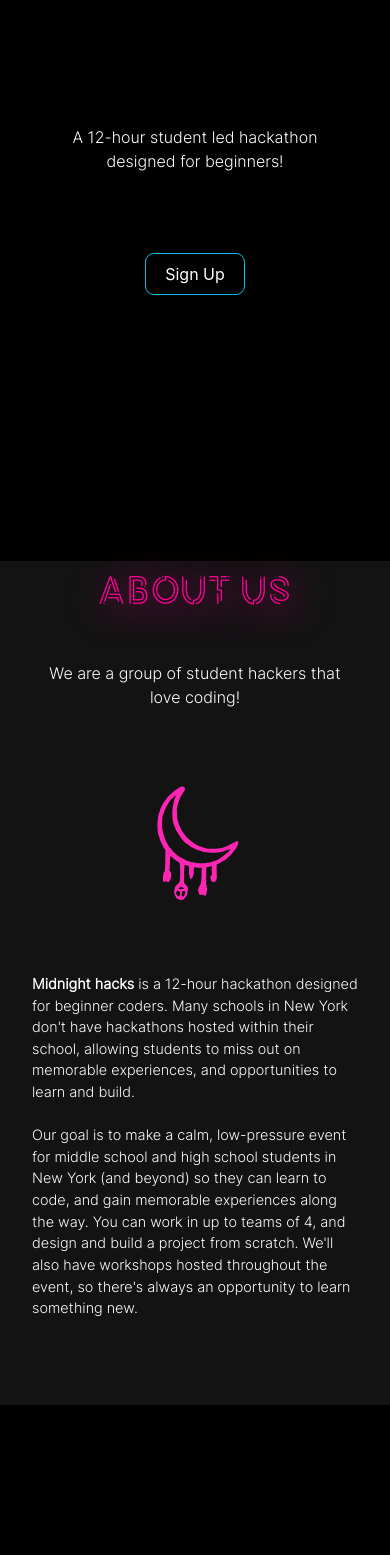
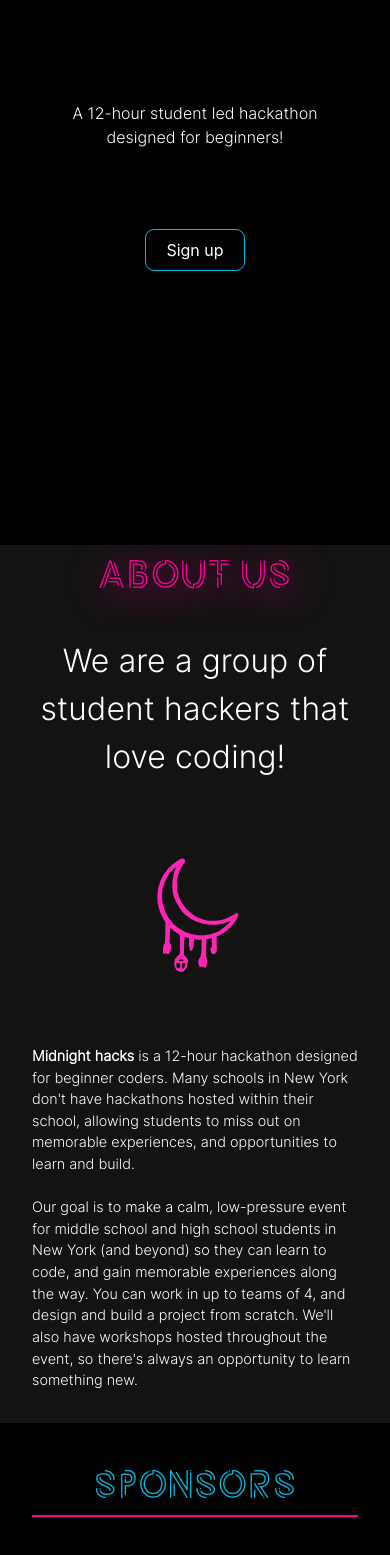
Before and after one commit to Midnight-Hacks/site, a Next.js app: page / in a window 390 px wide. Shown: the part 395-1950 px from the top of the page. Before the commit the page ends 1824 px from the top, so only its background shows below. Built offline with nearby package versions, Linux system fonts and the light colour scheme.

Commit message:
Add mobile support for sponsor

```diff
--- a/components/Sponsor.js
+++ b/components/Sponsor.js
@@ -1,7 +1,9 @@
+import sponsorStyles from '../styles/Sponsor.module.css';
+
 const Sponsor = () => {
     return (
-        <section>
-            <h1>sponsors!</h1>
+        <section className={sponsorStyles.background}>
+            <span className={sponsorStyles.title}>sponsors</span>
         </section>
     );
 }
--- a/components/Title.js
+++ b/components/Title.js
@@ -7,7 +7,9 @@
             <span className={titleStyles.title}>midnight hacks</span>
             <img src="/website-logo.png" className={titleStyles.logo}/>
             <h2 className={titleStyles.text}>A 12-hour student led hackathon designed for beginners!</h2>
-            <button className={titleStyles.btn}>Sign Up</button>
+            <button className={titleStyles.btn}>
+                <a href="https://www.youtube.com/watch?v=dQw4w9WgXcQ" target="_blank">Sign up</a>
+            </button>
         </section>
     );
 }
--- a/pages/_app.js
+++ b/pages/_app.js
@@ -4,7 +4,7 @@
 function MyApp({ Component, pageProps }) {
   return (
   <>
-    <Nav />
+      <Nav />
       <Component {...pageProps} />
   </>
   )
--- a/styles/About.module.css
+++ b/styles/About.module.css
@@ -3,7 +3,6 @@
     background-size: cover;
     background-position: center;
     height: 100vh;
-
 }
 
 .title {
@@ -54,9 +53,13 @@
         font-size: 250%;
     }
 
+    .background {
+        height: 100%;
+    };
+
     .text {
         margin-top: 2.5rem;
-        font-size: 100%;
+        font-size: 90%;
     }
 
     .contentContainer {
@@ -69,6 +72,7 @@
         width: 150pt;
         height: 150pt;
         margin: auto;
+        margin-bottom: 0;
     }
 
     .subtext {
--- a/styles/Sponsor.module.css
+++ b/styles/Sponsor.module.css
@@ -0,0 +1,83 @@
+@font-face {
+    font-family: "Potra";
+    src: url("../styles/Potra/Potra.otf") format("opentype");
+}
+
+@font-face {
+    font-family: "Inter";
+    src: url("../styles/Inter/static/Inter-Light.ttf");
+}
+
+.background {
+    background-color: #000000;
+    background-size: cover;
+    background-position: center;
+    height: 100vh;
+}
+
+.title {
+    color: #fff;
+    font-family: Potra;
+    display: flex;
+    flex-direction: column;
+    justify-content: center;
+    align-items: center;
+    font-size: 500%;
+    border-radius: 15px;
+    border: 5px solid rgb(2, 204, 255);
+    box-shadow: 5px 5px 40px rgb(2, 204, 255);
+    margin-left: 30rem;
+    margin-right: 30rem;
+    margin-top: 4rem;
+    animation: blinkLights ease 3s;
+    animation-iteration-count: infinite;
+}
+
+@media screen and (max-width: 800px) {
+    .title {
+        font-size: 250%;
+        margin: 2rem;
+        animation: none;
+        border: none;
+        box-shadow: none;
+        color: rgb(8, 185, 224);
+        border-radius: 0;
+        border-bottom: 2px solid rgb(255, 2, 150);
+    }
+}
+
+@keyframes blinkLights {
+    0% {
+        text-shadow: 0;
+        color:rgb(51, 50, 50);
+        border: 5px solid rgb(51, 50, 50);
+        box-shadow: 5px 5px 40px rgb(51, 50, 50);
+    }
+
+    6% {
+        text-shadow: 5px 5px 40px rgb(255, 2, 150);
+        color:rgb(255, 2, 150);
+        border: 5px solid rgb(2, 204, 255);
+        box-shadow: 5px 5px 40px rgb(2, 204, 255);
+    }
+    8% {
+        text-shadow: 0;
+        color:rgb(51, 50, 50);
+        border: 5px solid rgb(51, 50, 50);
+        box-shadow: 5px 5px 40px rgb(51, 50, 50);
+    }
+    10% {
+        text-shadow: 5px 5px 40px rgb(255, 2, 150);
+        color:rgb(255, 2, 150);
+        border: 5px solid rgb(2, 204, 255);
+        box-shadow: 5px 5px 40px rgb(2, 204, 255);
+    }
+
+    100% {
+        text-shadow: 5px 5px 40px rgb(255, 2, 150);
+        color:rgb(255, 2, 150);
+        border: 5px solid rgb(2, 204, 255);
+        box-shadow: 5px 5px 40px rgb(2, 204, 255);
+    }
+
+}
--- a/styles/Title.module.css
+++ b/styles/Title.module.css
@@ -65,8 +65,16 @@
 }
 
 @media screen and (max-width: 800px) {
+
     .title {
         font-size: 250%;
+        margin: 2rem;
+        animation: none;
+        border: none;
+        box-shadow: none;
+        color: rgb(8, 185, 224);
+        border-radius: 0;
+        border-bottom: 2px solid rgb(255, 2, 150);
     }
 
     .logo {
```
